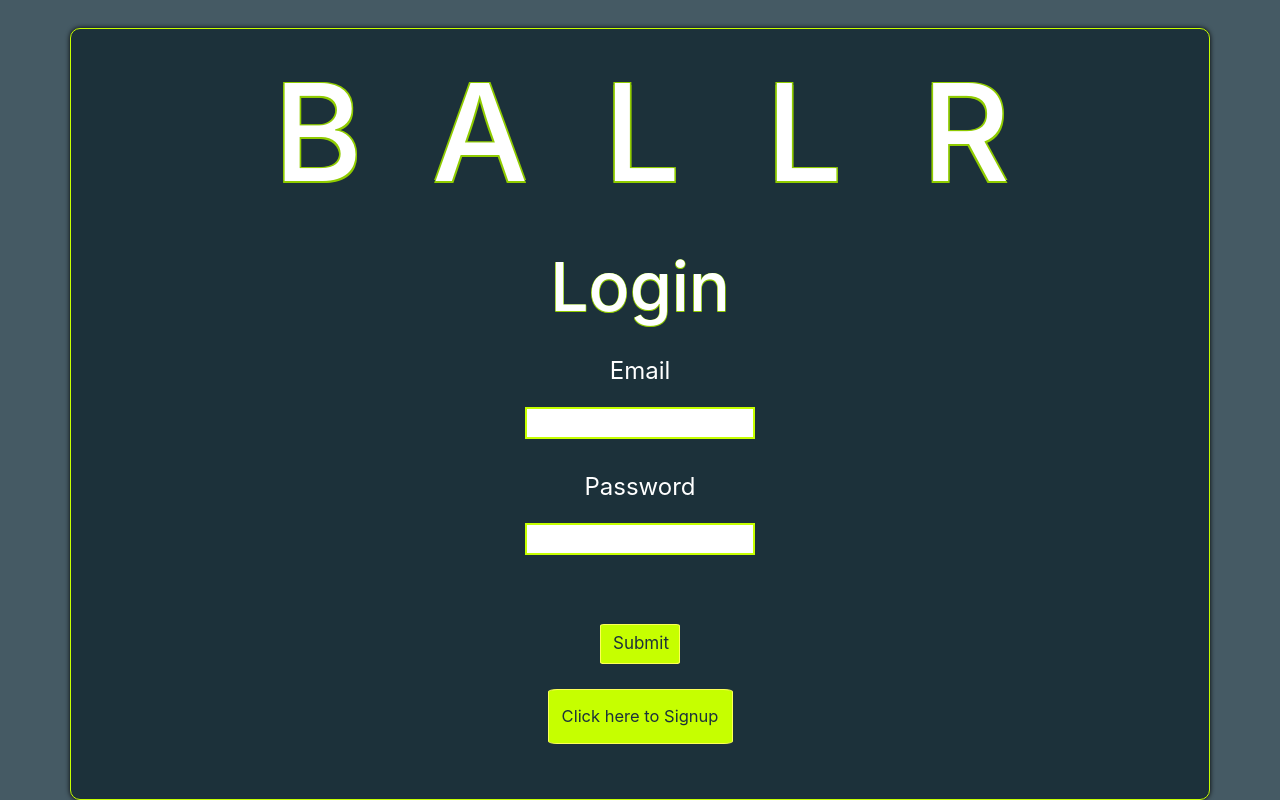
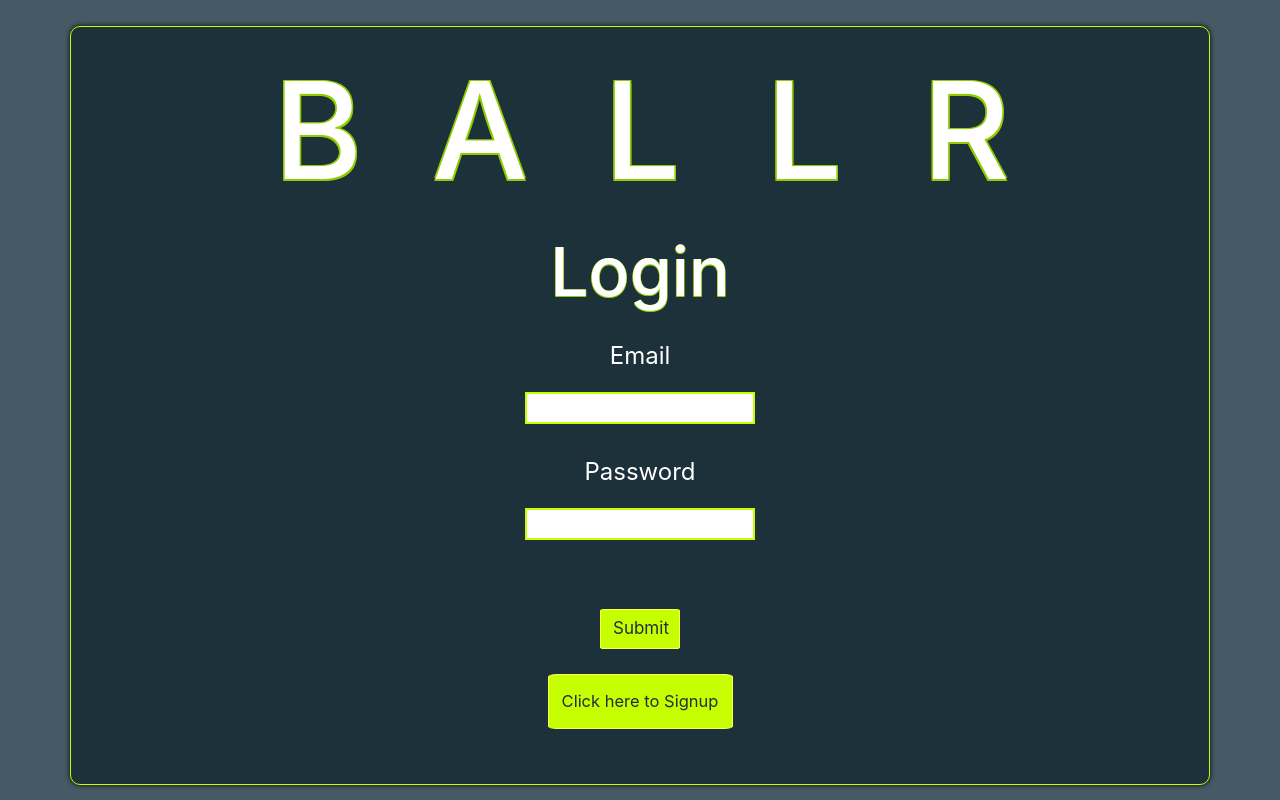
Before and after one commit to JeremyKincaid/BallrClient, a React (Create React App) app: page / in a window 1280 px wide. Built offline with nearby package versions, Linux system fonts and the light colour scheme.

Commit message:
styled login/signup page

```diff
--- a/src/components/Auth/Auth.css
+++ b/src/components/Auth/Auth.css
@@ -4,7 +4,7 @@
     box-shadow: 0 0 5px black;
     border: 1px solid #c6ff00;
     padding-bottom: 45px;
-    margin-top: 1.75em;
+    margin-top: 1.6em;
 }
 
 
@@ -45,7 +45,7 @@ outline: none;
 
 .login {
     font-size: 68px;
-    margin-top: 10%;
+    margin-top: 5%;
     margin-bottom: 10%;
 }
 
```
